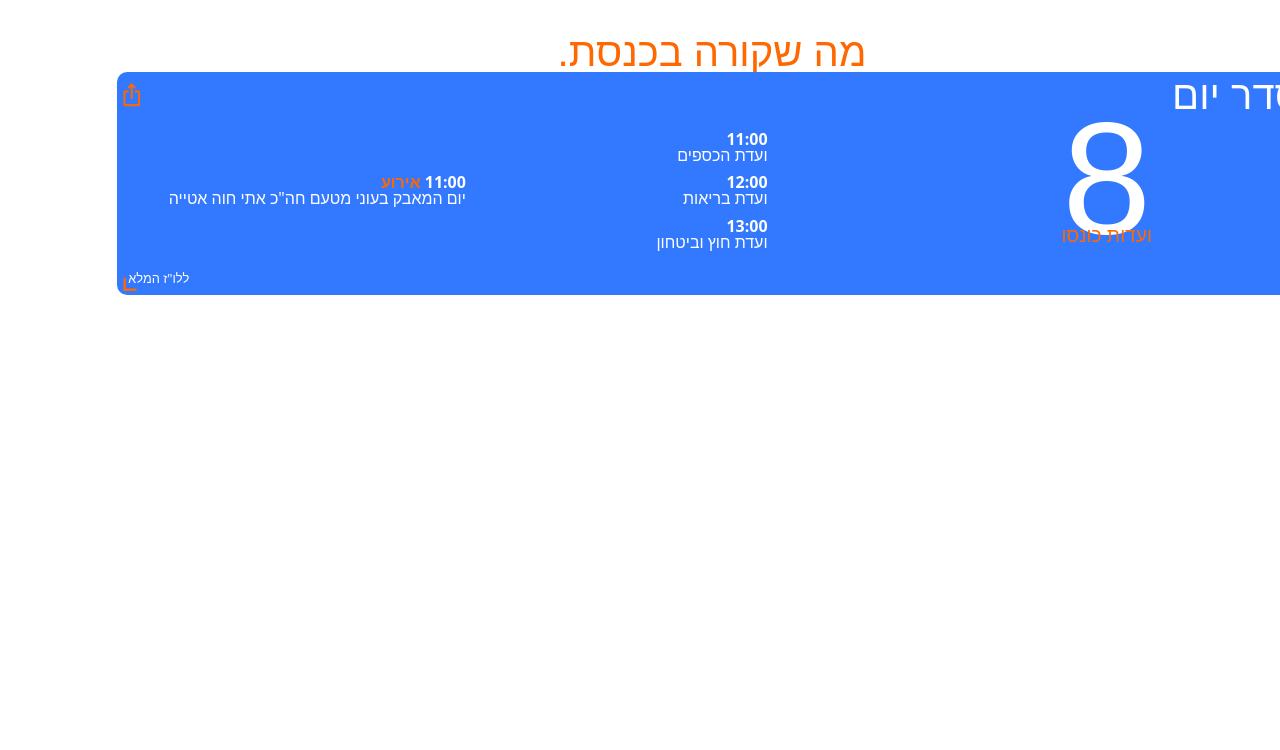
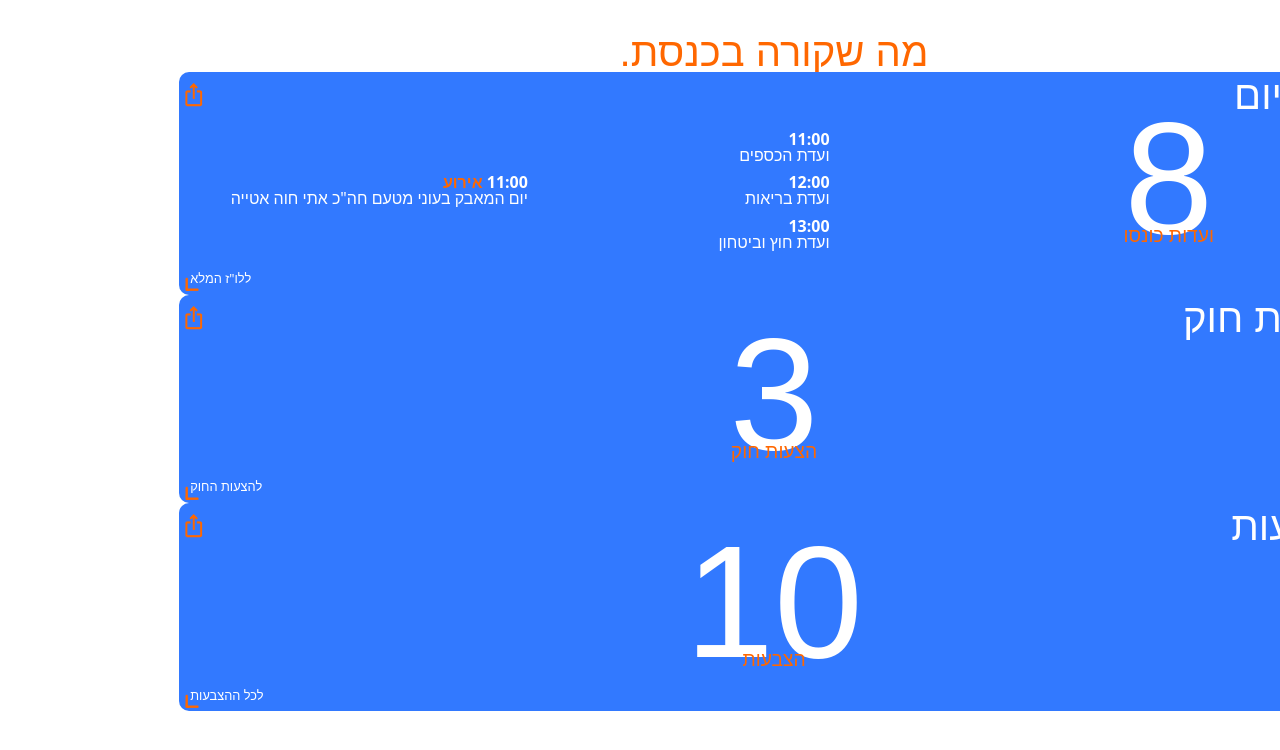
Before and after one commit to erez-cohen1/FirstReading, a Next.js app: page / in a window 1280 px wide. Shown: the top 750 px of the page. Built offline with nearby package versions, Linux system fonts and the light colour scheme.

Commit message:
editing Laws and Voting components to be styled as Schedule

```diff
--- /dev/null
+++ b/app/Components/Laws.tsx
@@ -0,0 +1,95 @@
+/* eslint-disable react/no-unescaped-entities */
+'use client';
+import React, { useEffect, useState } from 'react';
+
+// Define the structure of the law data
+type Law = {
+  EventName: string;
+};
+
+type LawData = {
+  CurrentCommitteeEvents: Law[];
+};
+
+const LawCount = () => {
+  const [lawData, setLawData] = useState<LawData | null>(null); // Store law data
+  const [showLawDetails, setShowLawDetails] = useState(false); // State to toggle visibility of law details
+
+  useEffect(() => {
+    // Fetch the data from the mock JSON file
+    fetch('/mock_data_laws.json')
+      .then((response) => response.json())
+      .then((data) => {
+        setLawData(data);
+      });
+  }, []);
+
+  if (!lawData) {
+    return <div>Loading...</div>;
+  }
+
+  // Helper function to count occurrences of "הצעת חוק"
+  const countOccurrences = (text: string, phrase: string) => {
+    const regex = new RegExp(phrase, 'g');
+    const matches = text.match(regex);
+    return matches ? matches.length : 0;
+  };
+
+  // Remove HTML tags and links, adding space between text after links
+  const removeHtmlTags = (text: string) => {
+    const cleanedText = text.replace(/<a[^>]*>(.*?)<\/a>/g, '$1 - '); // Remove <a> tags and keep text inside, add - after it
+    return cleanedText.replace(/<[^>]+>/g, ''); // Remove all other HTML tags
+  };
+
+  // Filter events where "הצעת חוק" appears
+  const filteredEvents = lawData.CurrentCommitteeEvents.filter((event) => {
+    const text = removeHtmlTags(event.EventName); // Remove HTML tags
+    return countOccurrences(text, 'הצעת חוק') > 0;
+  });
+
+  // Calculate the total count of "הצעת חוק"
+  const totalCount = filteredEvents.length;
+
+  const toggleLawDetails = () => {
+    setShowLawDetails(!showLawDetails); // Toggle visibility of law details
+  };
+
+  return (
+    <div onClick={toggleLawDetails} className="Schedule" dir="rtl">
+      <header className="schedule-header">
+        <h1>הצעות חוק</h1>
+        <a href="#">
+          <img src="Share-icon.png" alt="Share icon" />
+        </a>
+      </header>
+      <main>
+        <section className="Schedule-section" id="Law-Count">
+          <div>
+            <h1 id="schedule-commitee-number">{totalCount}</h1>
+          </div>
+          <h4>הצעות חוק</h4>
+        </section>
+        {showLawDetails && (
+          <section className="Schedule-section" id="Law-Details">
+            {filteredEvents.map((event, index) => (
+              <div key={index}>
+                {/* Render cleaned text without links and with spaces between link and following text */}
+                <p>{removeHtmlTags(event.EventName)}</p>
+              </div>
+            ))}
+          </section>
+        )}
+      </main>
+      <footer>
+        <div>
+          <a href="#" className="expand-component">
+            <p>להצעות החוק</p>
+            <img src="Schedule-arrow.png" alt="arrow" />
+          </a>
+        </div>
+      </footer>
+    </div>
+  );
+};
+
+export default LawCount;
--- /dev/null
+++ b/app/Components/Votes.tsx
@@ -0,0 +1,82 @@
+'use client';
+import React, { useEffect, useState } from 'react';
+
+type Vote = {
+  VoteId: number;
+  VoteProtocolNo: number;
+  VoteDate: string;
+  VoteDateStr: string;
+  VoteTimeStr: string;
+  VoteType: string;
+  ItemTitle: string;
+  VoteDateLongStr: string;
+  KnessetId: number;
+  SessionId: number;
+};
+
+type VoteData = {
+  Table: Vote[];
+};
+
+const VoteCount = () => {
+  const [voteData, setVoteData] = useState<VoteData | null>(null);
+  const [showItemTitles, setShowItemTitles] = useState(false);
+
+  useEffect(() => {
+    fetch('/mock_data_votes.json')
+      .then((response) => response.json())
+      .then((data) => {
+        setVoteData(data);
+      });
+  }, []);
+
+  if (!voteData) {
+    return <div>Loading...</div>;
+  }
+
+  const toggleItemTitles = () => {
+    setShowItemTitles(!showItemTitles);
+  };
+
+  return (
+    <>
+      <div className="Schedule" onClick={toggleItemTitles}>
+        <header className="schedule-header">
+          <h1>הצבעות</h1>
+          <a href="#">
+            <img src="Share-icon.png" alt="Share icon" />
+          </a>
+        </header>
+        <main>
+          <section className="Schedule-section" id="Votes">
+            <div>
+              <h1 id="schedule-vote-number" style={{ cursor: 'pointer' }}>
+                {voteData.Table.length}
+              </h1>
+            </div>
+            <h4>הצבעות</h4>
+          </section>
+          {showItemTitles && (
+            <section className="Schedule-section" id="Vote-Details">
+              <ul>
+                {voteData.Table.map((vote) => (
+                  <li key={vote.VoteId}>{vote.ItemTitle}</li>
+                ))}
+              </ul>
+            </section>
+          )}
+        </main>
+        <footer>
+          <div>
+            <a href="#" className="expand-component">
+              <p>לכל ההצבעות</p>
+              <img src="Schedule-arrow.png" alt="arrow" />
+            </a>
+          </div>
+        </footer>
+      </div>
+    </>
+  );
+};
+
+export default VoteCount;
--- a/app/layout.tsx
+++ b/app/layout.tsx
@@ -8,7 +8,7 @@ import VoteCount from "@/lib/components/votes";
 import LawCount from "@/lib/components/laws";
 
 export const metadata: Metadata = {
-  title: "קריםה רםשונה. מה שקורה היום בכנסת",
+  title: "קריאה ראשונה. מה שקורה היום בכנסת",
   description:
     "פלטפורמה למעקב םחר הפעילות בכנסת, עם עדכונים יומיים על הצעות חוק, דיונים והצבעות",
 };
--- a/app/page.tsx
+++ b/app/page.tsx
@@ -1,4 +1,6 @@
 import Schedule from "./Components/Schedule";
+import LawCount from "./Components/Laws";
+import VoteCount from "./Components/Votes";
 import Image from "next/image";
 import { getKnessetData } from "./getKnessetDataCheck";
 
@@ -7,6 +9,8 @@ export default function Home() {
     <main>
       <h1> מה שקורה בכנסת.</h1>
       <Schedule></Schedule>
+      <LawCount></LawCount>
+      <VoteCount></VoteCount>
       {/* add instance of each component here */}
     </main>
   );
```
